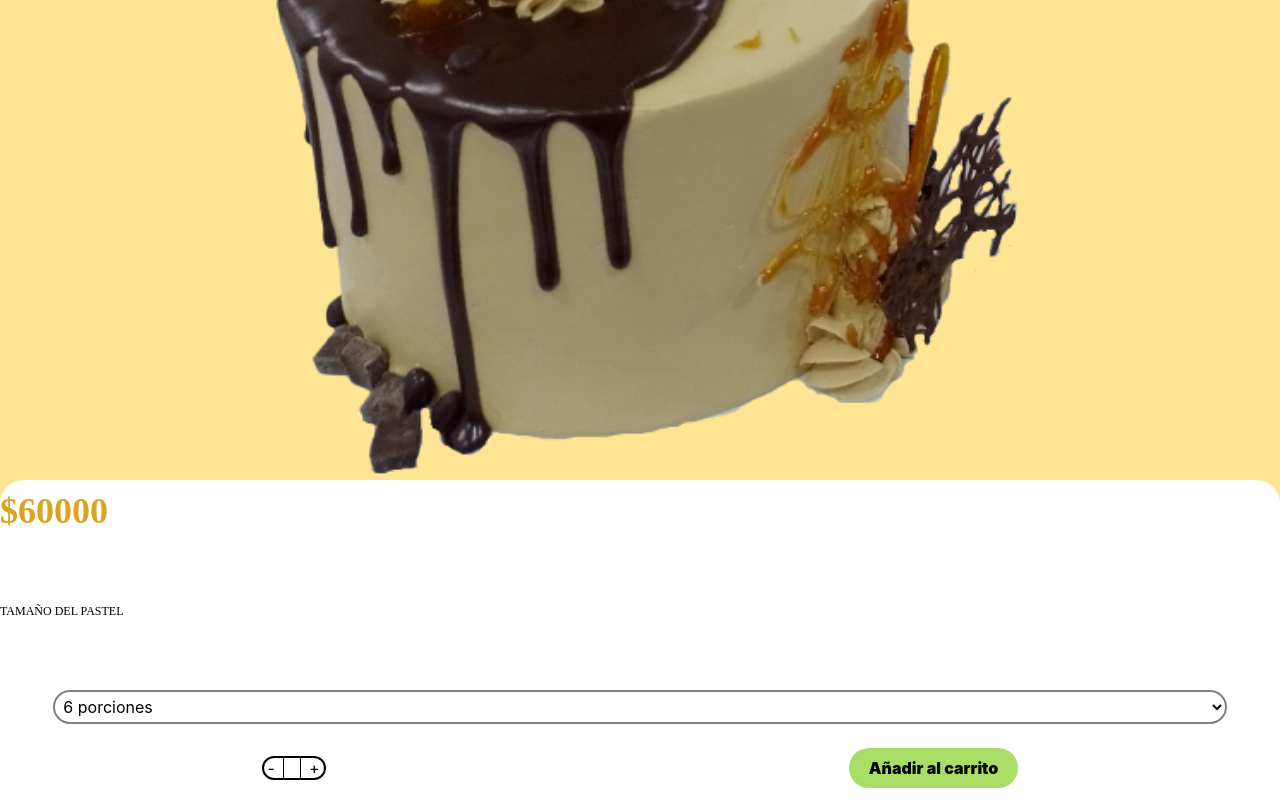
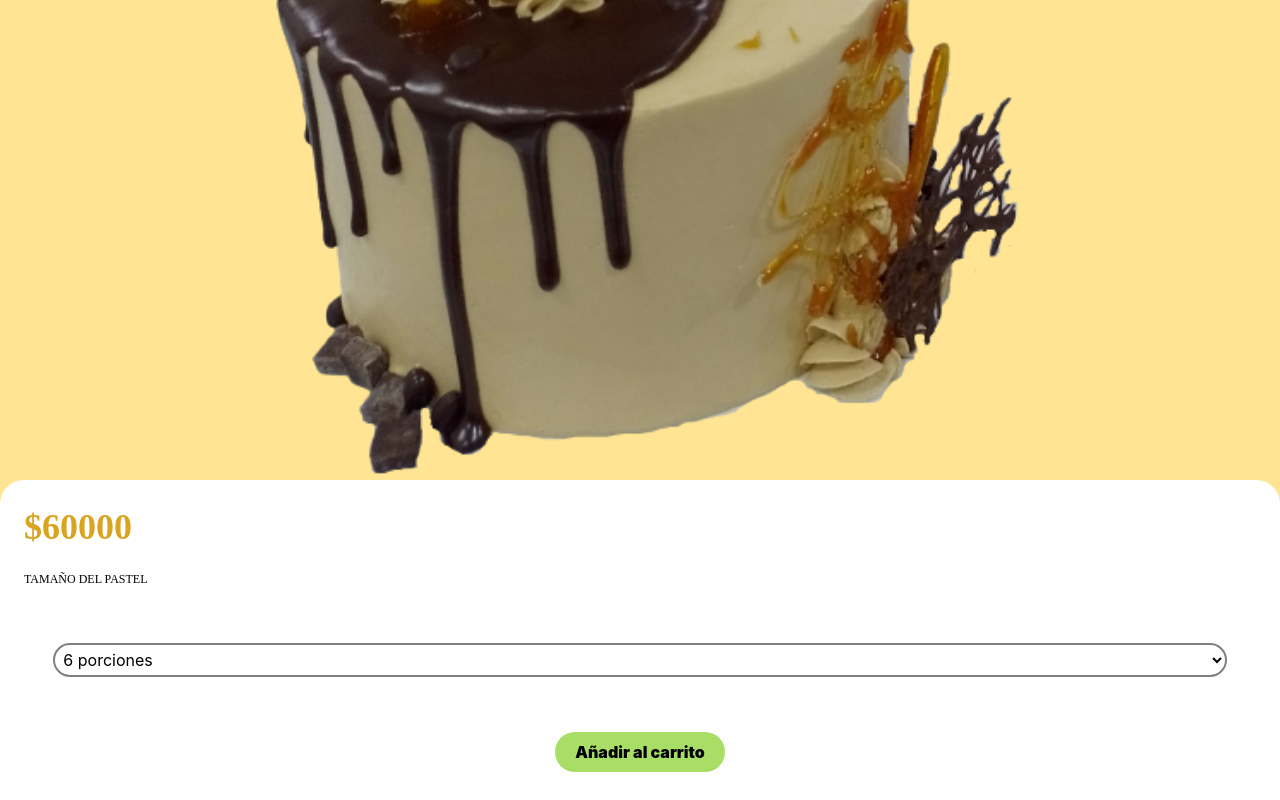
Before and after one commit to majoalba20/Celebra_la_Vida, a React (Create React App) app: page /Products/1 in a window 1280 px wide. Shown: the part 469-1269 px from the top of the page. Built offline with nearby package versions, Linux system fonts and the light colour scheme.

Commit message:
Adding remove by one funcionality

```diff
--- a/src/components/CartCard.jsx
+++ b/src/components/CartCard.jsx
@@ -1,10 +1,11 @@
 import React from 'react'
 import { CartState } from '../context/Context'
-import CounterButton from './CounterButton'
 
 const CartCard = () => {
 
     const {state:{cart},dispatch} = CartState()
+
+    let productNumber = [1,2,3,4,5,6,7,8,9,10];
 
     return (
         cart.map(c => {
@@ -13,7 +14,24 @@ const CartCard = () => {
                     <div className='w-2/4 flex justify-center items-center'><img className='w-11/12' src={c.img} alt=''/></div>
                     <div className='w-2/4 flex flex-col items-center gap-y-3'>
                         <div className='text-center font-fredoka'>{c.name}</div>
-                        <CounterButton/>
+                        {
+                            <select className='w-16 bg-white rounded-full p-2' onChange={((e)=>{
+                                dispatch({
+                                    type: "CHANGE_QTY",
+                                    payload: {
+                                        id: c.id,
+                                        qty: e.target.value
+                                    }
+                                })
+                            })}>
+                                {
+                                productNumber.map(x => {
+                                    return (
+                                        <option key={x}>{x}</option>
+                                    )})
+                                }
+                            </select>
+                        }
                         <span className='font-fedora text-mostaza cursor-pointer' onClick={()=>{dispatch({type: "REMOVE_FROM_CART", payload:c})}}>Eliminar articulo</span>
                     </div>
                 </div>
--- a/src/components/CounterButton.jsx
+++ /dev/null
@@ -1,17 +0,0 @@
-import React from 'react'
-import { CartState } from '../context/Context'
-
-const CounterButton = () => {
-
-    const {state:cart} = CartState()
-
-    return (
-            <div className='border-2 h-6 rounded-full border-black flex w-16 justify-around items-center'>
-                <button className='border-r border-black pr-2'>-</button>
-                <p>{cart.qty}</p>
-                <button className='border-l border-black pl-2'>+</button>
-            </div>
-    )
-}
-
-export default CounterButton
--- a/src/components/ProductCards.jsx
+++ b/src/components/ProductCards.jsx
@@ -11,12 +11,13 @@ const ProductCards = ({cardInfo, searchItem}) => {
                 else if(item.name.toLowerCase().includes(searchItem.toLowerCase())){return item}
             }).map((item) => {
                 return (
-                    <NavLink to={`/Products/${item.id}`} className='flex w-3/4 my-4 m-auto rounded-md items-center bg-fondoCard cursor-pointer' key={item.id}>
+                    <NavLink to={`/Products/${item.id}`} className='flex w-3/4 my-4 m-auto rounded-md items-center bg-fondoCard cursor-pointer md:w-1/4' key={item.id}>
                         <div className='flex'>
                             <div className='w-2/4 flex justify-center items-center'><img className='w-11/12' src={item.img} alt=''/></div>
                             <div className='w-2/4 flex justify-center items-center text-center'><b className='font-fredoka text-lg'>{item.name}</b></div>
                         </div>
                     </NavLink >
+
                 )
             })
             }
--- a/src/pages/ProductDetail.jsx
+++ b/src/pages/ProductDetail.jsx
@@ -1,7 +1,6 @@
 import React, {useState, useEffect} from 'react'
 import { useParams } from 'react-router-dom'
 import { Link } from 'react-router-dom'
-import CounterButton from '../components/CounterButton'
 import { CartState } from '../context/Context'
 
 const ProductDetail = () => {
@@ -39,8 +38,10 @@ const ProductDetail = () => {
             <p className='font-nunito px-7 py-2'>{detail.descripcion}</p>
             <img className='w-3/5 m-auto' src={detail.img} alt="" />
             <div style={{height:'40vh'}} className='w-full rounded-t-3xl h-3/6 bg-white flex flex-col justify-around'>
-                <p className='font-fredoka font-black text-mostaza text-4xl'>${detail.precio}</p> <br/>
-                <p className='font-fredoka text-xs'>TAMAÑO DEL PASTEL</p> <br/>
+                <div className='px-6'>
+                    <p className='font-fredoka font-black text-mostaza text-4xl'>${detail.precio}</p> <br/>
+                    <p className='font-fredoka text-xs'>TAMAÑO DEL PASTEL</p>
+                </div>
                 <div className='flex justify-center'>
                     <select className='w-11/12 rounded-full border-2 border-black/50 p-1 bg-white' name="porciones">
                         <option>6 porciones</option>
@@ -48,7 +49,6 @@ const ProductDetail = () => {
                     </select>
                 </div>
                 <div className='flex justify-around items-center'>
-                    <CounterButton/>
                     <button onClick={()=>{dispatch({type: "ADD_TO_CART", payload:detail})}} className='bg-botonActive rounded-full px-5 py-2 font-fedora font-black'>Añadir al carrito</button>
                 </div>
             </div>
--- a/src/pages/Products.jsx
+++ b/src/pages/Products.jsx
@@ -10,13 +10,15 @@ const Products = () => {
 
     const [searchItem, setSearchItem] = useState('')
 
-    // const filtroCategory = (c)=>{
-    //     const result = cardInfo.filter((cat) =>
-    //     {
-    //         return cat.category === c;
-    //     });
-    //     setCardInfo(result)
-    // }
+    const [info,setCardInfo] = useState(cardInfo)
+
+    const filtroCategory = (c)=>{
+        const result = cardInfo.filter((cat) =>
+        {
+            return cat.category === c;
+        });
+        setCardInfo(result)
+    }
 
     return (
         <>
@@ -26,7 +28,7 @@ const Products = () => {
                 <svg className="w-6 h-6" fill="none" stroke="currentColor" viewBox="0 0 24 24" xmlns="http://www.w3.org/2000/svg"><path strokeLinecap="round" strokeLinejoin="round" strokeWidth="2" d="M21 21l-6-6m2-5a7 7 0 11-14 0 7 7 0 0114 0z"></path></svg>
             </div>
             <p className='font-fredoka font-black pl-8 py-4'>Categorias</p>
-            <ButonSection />
+            <ButonSection filtroCategory={filtroCategory} />
             <ProductCards searchItem={searchItem} cardInfo={cardInfo}/>
             <Navbar/>
         </>
```
